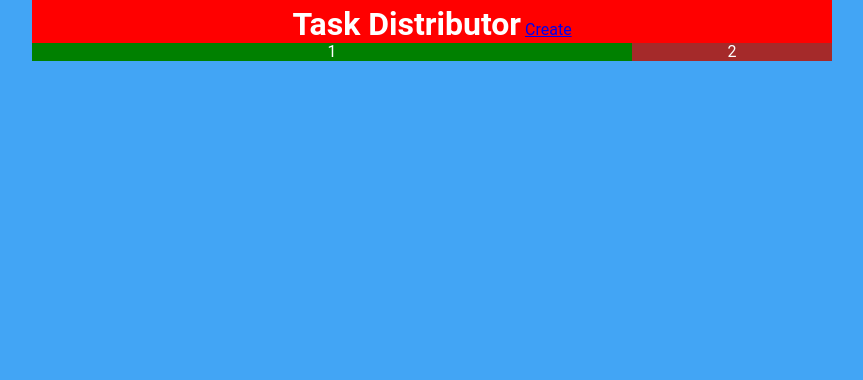
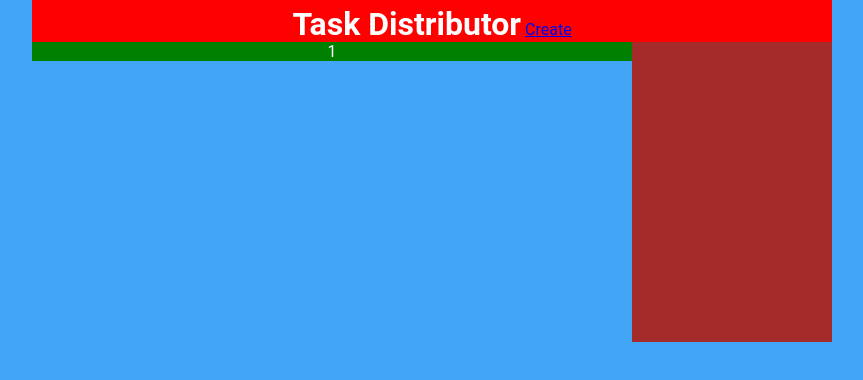
Before and after one commit to arsenlosenko/task_distributor, a website: page views/index.html in a window 1280 px wide. Shown: the whole page, without its empty margins (208-1071 px from the left). Drawn offline with nearby package versions, Linux system fonts and the light colour scheme; files whose address does not match are found by name.

Commit message:
Закріпив профайл, напевно

```diff
--- a/public/style/style.css
+++ b/public/style/style.css
@@ -114,6 +114,7 @@ input[type="file"] {
 .header div {
 	position: fixed;
 	width: inherit;
+	height: inherit;
 	background: red;
 }
 
@@ -123,8 +124,15 @@ input[type="file"] {
 	background: green;
 }
 
-.profile {
+.profile{
 	float: left;
+	height: 300px;
 	width: 200px;
 	background: brown;
 }
+
+.profile div{
+	position: fixed;
+	width: inherit;
+	height: inherit;
+}
--- a/views/index.html
+++ b/views/index.html
@@ -16,7 +16,11 @@
             </div>
         </div>
         <div class="content">1</div>
-        <div class="profile">2</div>
+        <div class="profile">
+            <div>
+
+            </div>
+        </div>
     </div>
     <!--<h1>Main page</h1>
     <a href="create.html">Create task >>></a>
```
